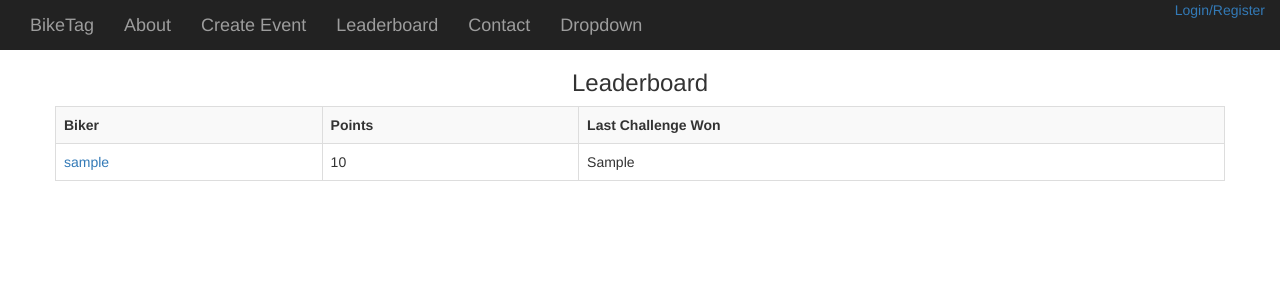
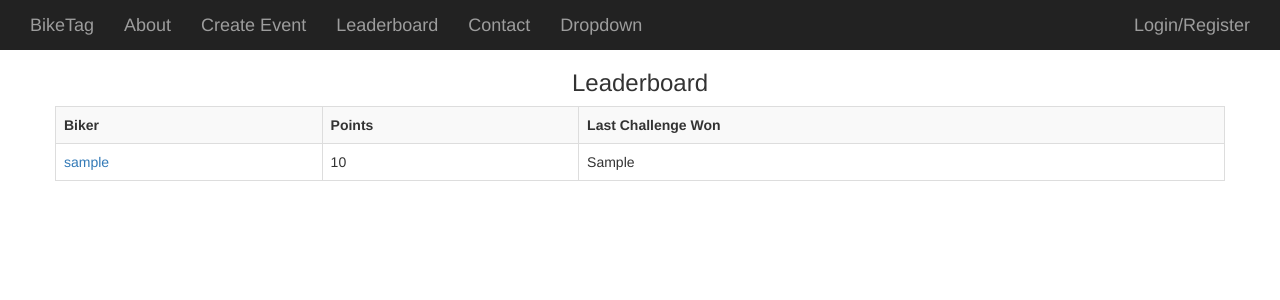
Before and after one commit to ssriera/biketag, a Django app: template bikephototag/templates/phototag/leaderboard.html in a window 1280 px wide. Shown: the top 300 px of the page. Run offline with Django 3.2, Linux system fonts and the light colour scheme; the template is opened without the code that fills it: most values are stand-ins (such as "Sample title", 1, 10 or a date in 2020); some libraries are stand-ins or nearby versions.

Commit message:
Modified login navbar

```diff
--- a/bikephototag/apps/site/templates/base.html
+++ b/bikephototag/apps/site/templates/base.html
@@ -50,7 +50,7 @@
 
     <!-- Collect the nav links, forms, and other content for toggling -->
     <div class="collapse navbar-collapse" id="bs-example-navbar-collapse-1">
-      <a href="/l/" class="nav navbar-nav navbar-right">Login/Register</a>
+      <a href="/l/" class="nav navbar-brand navbar-right">Login/Register</a>
     </div><!-- /.navbar-collapse -->
   </div><!-- /.container-fluid -->
 </nav>
```
